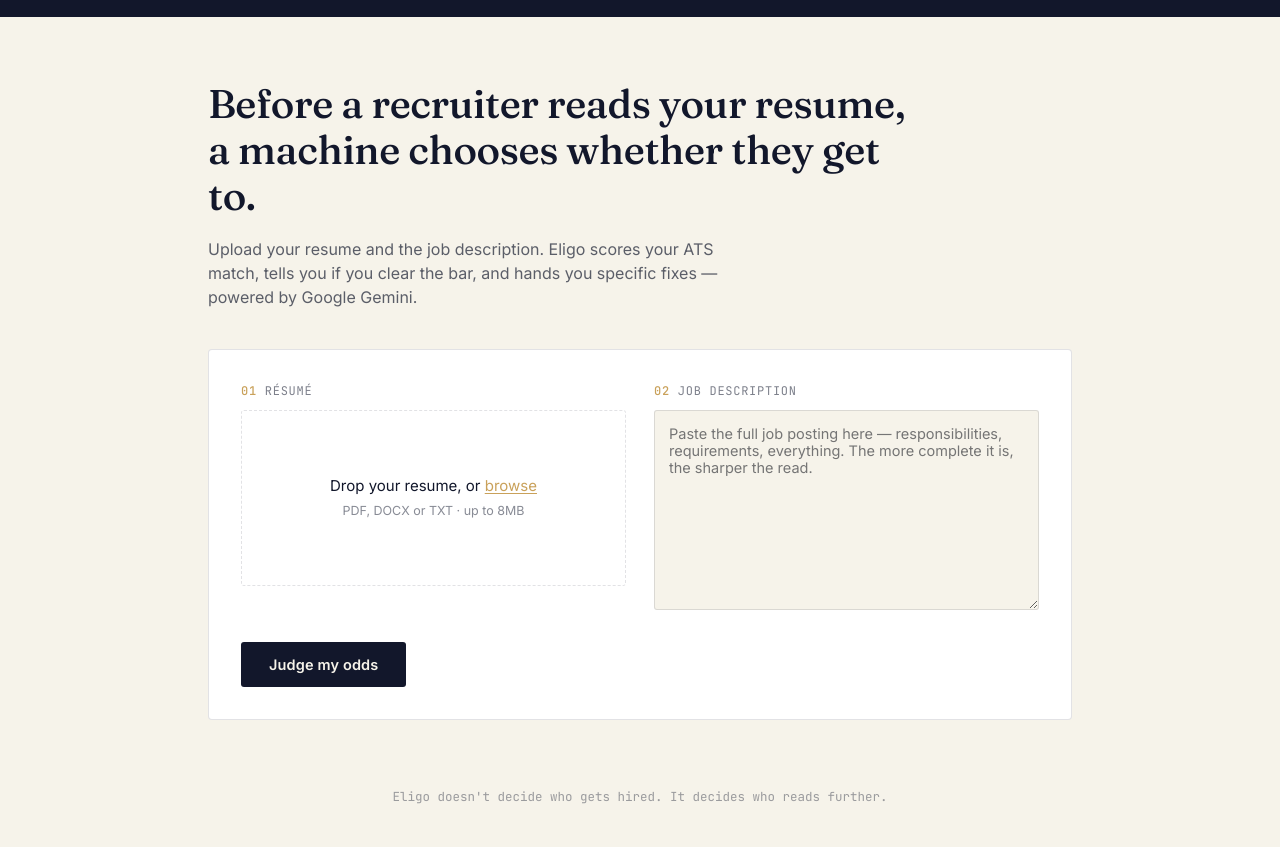
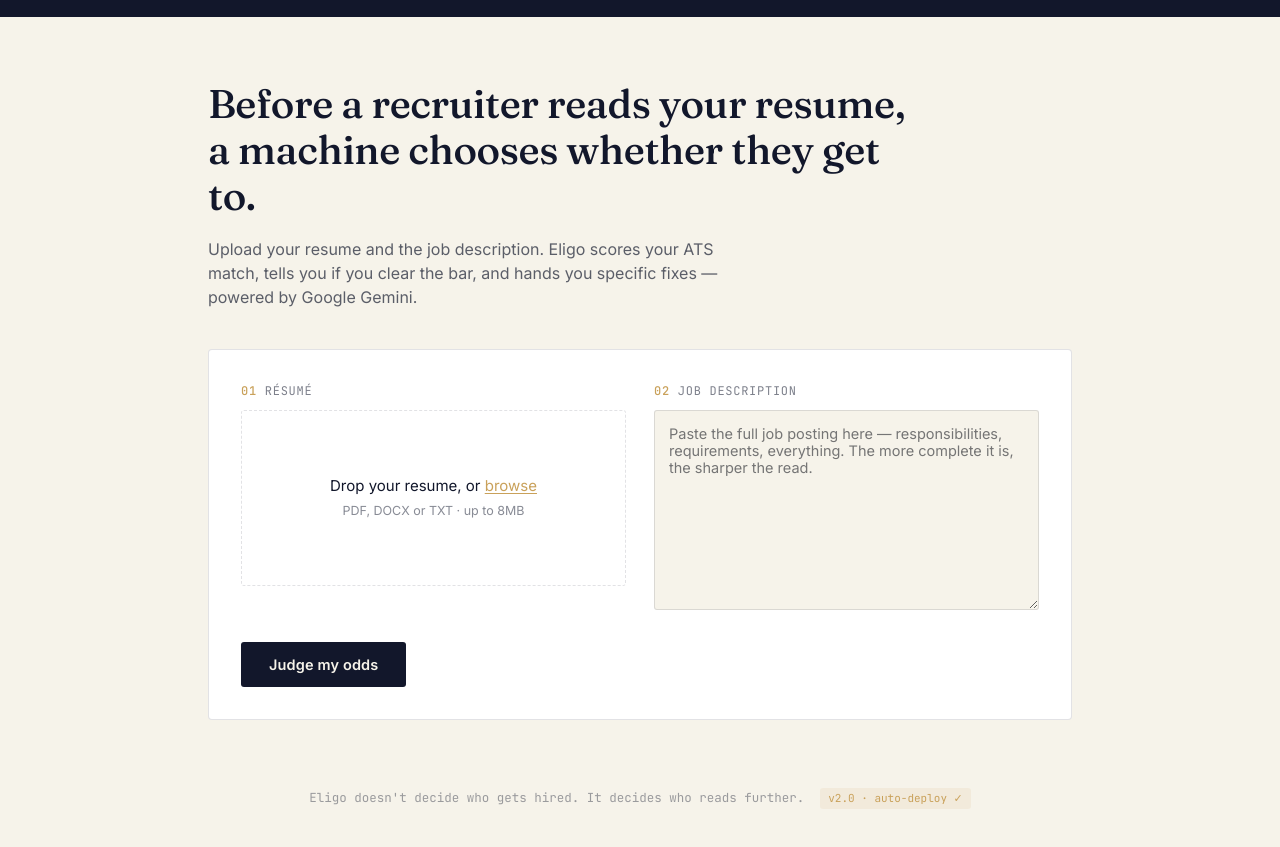
Before and after one commit to lokeshamara04/eligo, a website: page frontend/index.html in a window 1280 px wide. Shown: the part 57-904 px from the top of the page. Drawn offline with Linux system fonts and the light colour scheme.

Commit message:
Add version badge to footer - test auto-deploy pipeline

```diff
--- a/frontend/index.html
+++ b/frontend/index.html
@@ -124,7 +124,10 @@
   </main>
 
   <footer class="footer">
-    <div class="wrap">Eligo doesn't decide who gets hired. It decides who reads further.</div>
+    <div class="wrap">
+      <span>Eligo doesn't decide who gets hired. It decides who reads further.</span>
+      <span class="footer__version">v2.0 · auto-deploy ✓</span>
+    </div>
   </footer>
 
 <script src="script.js"></script>
--- a/frontend/style.css
+++ b/frontend/style.css
@@ -460,6 +460,14 @@ textarea:focus, .dropzone:focus-visible {
 
 /* ---------- Footer ---------- */
 
+.footer .wrap {
+  display: flex;
+  justify-content: center;
+  align-items: center;
+  gap: 16px;
+  flex-wrap: wrap;
+}
+
 .footer {
   margin-top: 40px;
   padding: 28px 0 48px;
@@ -469,6 +477,14 @@ textarea:focus, .dropzone:focus-visible {
   text-align: center;
 }
 
+.footer__version {
+  font-size: 11px;
+  color: var(--brass);
+  background: rgba(201, 161, 90, 0.1);
+  padding: 2px 8px;
+  border-radius: 3px;
+}
+
 @media (prefers-reduced-motion: reduce) {
   * { animation-duration: 0.01ms !important; transition-duration: 0.01ms !important; }
 }
```
